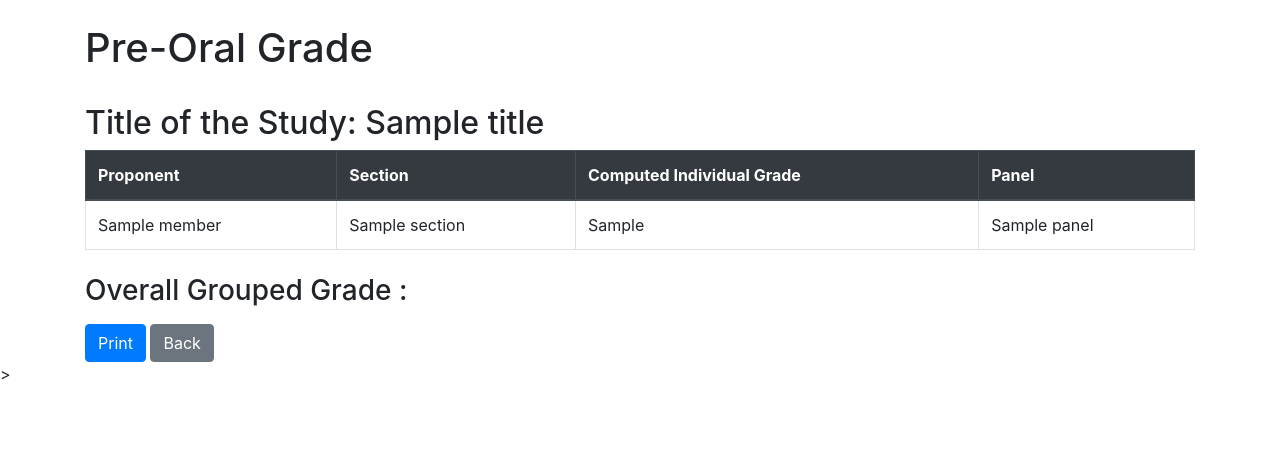
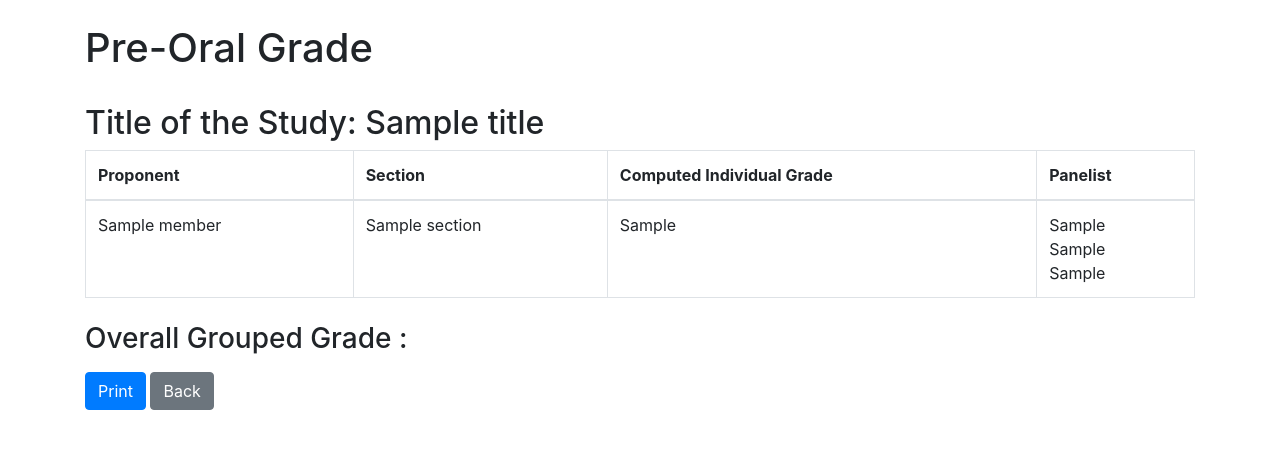
Before and after one commit to Maarrrkkkkk/Capstone-System-Project-Final, a Django app: template templates/admin/pre_oral/group_grades.html in a window 1280 px wide. Shown: the top 449 px of the page. Run offline with Django 5.2, Linux system fonts and the light colour scheme; the template is opened without the code that fills it: most values are stand-ins (such as "Sample title", 1, 10 or a date in 2020); some libraries are stand-ins or nearby versions.

Commit message:
Update group_grades.html

```diff
--- a/templates/admin/pre_oral/group_grades.html
+++ b/templates/admin/pre_oral/group_grades.html
@@ -1,9 +1,12 @@
+{% load static %}
 <!DOCTYPE html>
 <html>
 <head>
     <title>Group Grades</title>
     <!-- Bootstrap CSS -->
+
     <link href="https://stackpath.bootstrapcdn.com/bootstrap/4.5.2/css/bootstrap.min.css" rel="stylesheet">
+    <link rel="stylesheet" href="{% static 'admin/pre_oral/group_gradesPOD.css' %}" />
 </head>
 <body>
     <div class="container mt-4">
@@ -11,21 +14,25 @@
         <br>
         <h2>Title of the Study: {{ title }}</h2>
         <table class="table table-bordered">
-            <thead class="thead-dark">
+            <thead>
                 <tr>
                     <th>Proponent</th>
                     <th>Section</th>
                     <th>Computed Individual Grade</th>
-                    <th>Panel</th>
+                    <th>Panelist</th>
                 </tr>
             </thead>
             <tbody>
-                {% for member in members %}
+                {% for info in members %}
                 <tr>
-                    <td>{{ member }}</td>
+                    <td>{{ info.member }}</td>
                     <td>{{ section }}</td>
-                    <td>{{ member.computed_individual_grade }}</td>
-                    <td>{{ member.panel }}</td>
+                    <td>{{ info.member.computed_individual_grade }}</td>
+                    <td>
+                        {{ info.faculty1 }}<br>
+                        {{ info.faculty2 }}<br>
+                        {{ info.faculty3 }}
+                    </td>
                 </tr>
                 {% endfor %}
             </tbody>
@@ -43,5 +50,5 @@
     <script src="https://cdn.jsdelivr.net/npm/@popperjs/core@2.5.4/dist/umd/popper.min.js"></script>
     <script src="https://stackpath.bootstrapcdn.com/bootstrap/4.5.2/js/bootstrap.min.js"></script>
 </body>
-</html>>
 </html>
+</html>
```
